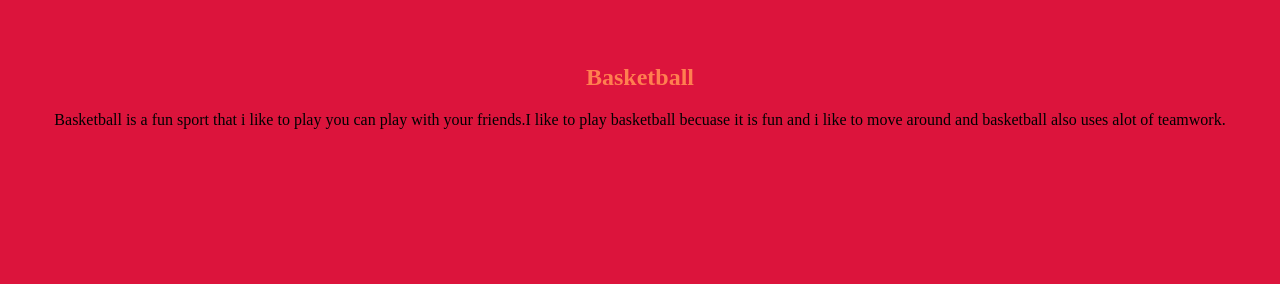
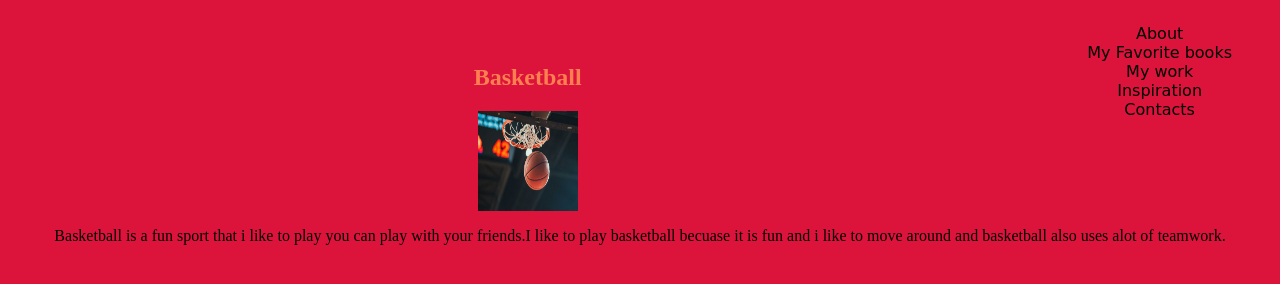
Before and after one commit to vinav7400/Vinav, a plain HTML site: page index.html in a window 1280 px wide. Drawn offline with Linux system fonts and the light colour scheme.

Commit message:
Add files via upload

```diff
--- a/index.html
+++ b/index.html
@@ -1,18 +1,31 @@
 <html>
 
 <head>
-    <link rel="stylesheet" href="style.css">
+    <link rel="stylesheet" href="style.css"><ul class="menu">
+    </ul>
+    <ul class="menu">
+        <li class="link">About</li>
+        <li class="link">My Favorite books</li>
+        <li class="link">My work</li>
+        <li class="link">Inspiration</li>
+        <li class="link">Contacts</li>
+    </ul>
     <title id="hobby">My favorite Hobby</title>
     <br>
     <br>
     <h2 id="basketball">Basketball</h2>
+    <img src="iStock-959080376.jpg" id="pic">
     <div class="line"></div>
 </head>
 
 <body>
+
+
+    <section>
     <p id="para">
-Basketball is a fun sport that i like to play you can play with your friends.I like to play basketball becuase it is fun and i like to move around and basketball also uses alot of teamwork.
+        Basketball is a fun sport that i like to play you can play with your friends.I like to play basketball becuase it is fun and i like to move around and basketball also uses alot of teamwork.
     </p>
+    </section>
 </body>
 
 </html>
--- a/style.css
+++ b/style.css
@@ -10,3 +10,16 @@ body{
     background-color: crimson;
     text-align: center;
 }
+.menu{
+    list-style: none;
+    font-family: cursive;
+    float: right;
+    top: 10px;
+    right: 30px;
+    cursor: pointer;
+    color: black;
+}
+#pic{
+    width: 100px;
+    height: 100px;
+}
```
Also changed, not shown: iStock-959080376.jpg (added).
